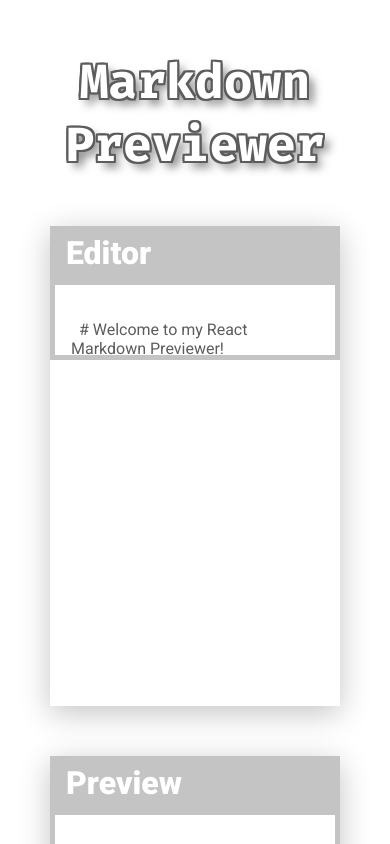
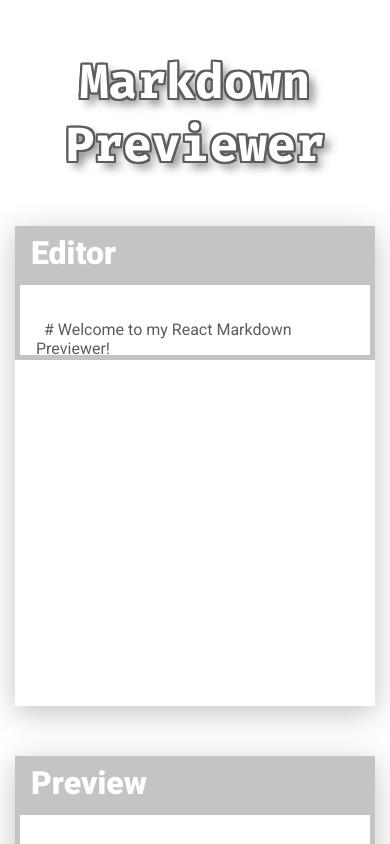
Before and after one commit to francescovetere/markdown-previewer, a React app: page / in a window 390 px wide. Shown: the top 844 px of the page. Built offline with nearby package versions, Linux system fonts and the light colour scheme.

Commit message:
Update style

```diff
--- a/src/components/App.scss
+++ b/src/components/App.scss
@@ -47,6 +47,7 @@ body {
 
     .editor-preview-container {
       display: flex;
+      justify-content: center;
       gap: 50px;
 
       margin: 50px 30px;
@@ -55,7 +56,7 @@ body {
         flex-direction: column;
         align-items: center;
 
-        padding-inline: 20px;
+        margin-inline: 15px;
       }
     }
   }
```
